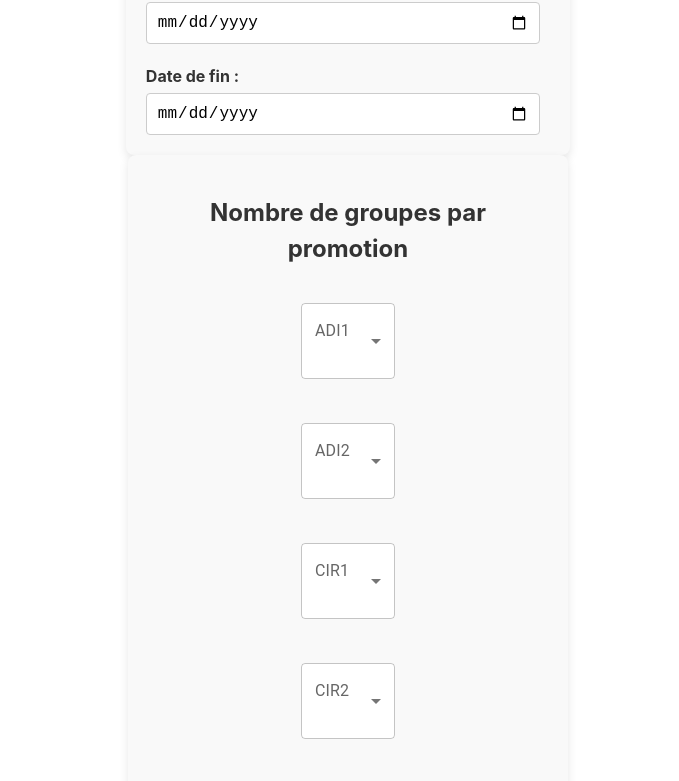
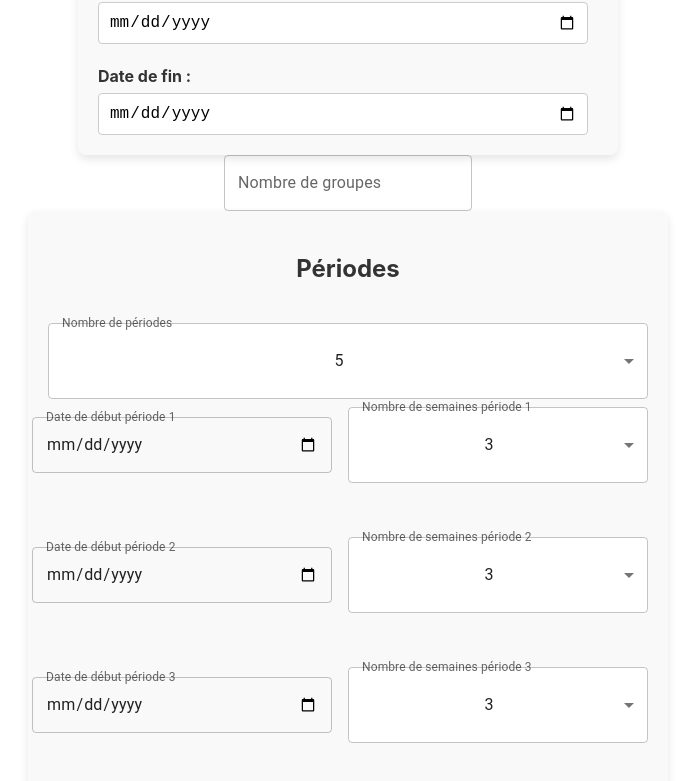
Before and after one commit to rozennrd/OPALE, a React (Vite) app in the folder BobPlanning.front/: page / in a window 1280 px wide. Shown: the part 285-1066 px from the top of the page, without its empty margins (292-971 px from the left). Built offline with nearby package versions, Linux system fonts and the light colour scheme.

Commit message:
Modif component nbGroupesPromo + ajout component PeriodesAP

```diff
--- a/BobPlanning.front/src/components/NbGroupesPromo.tsx
+++ b/BobPlanning.front/src/components/NbGroupesPromo.tsx
@@ -1,68 +1,13 @@
 import React from 'react';
-import { useState } from 'react';
-import { Select, MenuItem, FormControl, InputLabel } from '@mui/material';
-import { SelectChangeEvent } from '@mui/material';
-import './NbGroupesPromo.css';
+import TextField from '@mui/material/TextField';
 
 const NbGroupesPromo: React.FC = () => {
-    const [formData, setFormData] = useState<Record<string, string>>({
-        ADI1: '',
-        ADI2: '',
-        CIR1: '',
-        CIR2: '',
-        AP3: '',
-        AP4: '',
-        AP5: '',
-        ISEN3: '',
-        ISEN4: '',
-        ISEN5: ''
-    });
-
-
-
-    const handleChange = (e: SelectChangeEvent<string>) => {
-        const { name, value } = e.target;
-        setFormData({
-            ...formData,
-            [name as string]: value as string
-        });
-    };
-
-    const handleSubmit = (e: React.FormEvent) => {
-        e.preventDefault();
-        console.log(formData);
-    };
-
     return (
-        <div className='nb-groupes-promo'>
-            <h2>Nombre de groupes par promotion</h2>
-            <form onSubmit={handleSubmit}>
-                {Object.keys(formData).map((key, index) => (
-                    <FormControl fullWidth variant="outlined" key={index} margin="normal">
-                        <InputLabel id={`${key}-label`}>{key}</InputLabel>
-                        <Select
-                            labelId={`${key}-label`}
-                            id={key}
-                            name={key}
-                            value={formData[key as string]}
-                            onChange={handleChange}
-                            label={key}
-                        >
-                            <MenuItem value="">
-                                <em>Selectionner le nombre de classes</em>
-                            </MenuItem>
-                            <MenuItem value="0">0</MenuItem>
-                            <MenuItem value="1">1</MenuItem>
-                            <MenuItem value="2">2</MenuItem>
-                            <MenuItem value="3">3</MenuItem>
-                            <MenuItem value="4">4</MenuItem>
-                            <MenuItem value="5">5</MenuItem>
-                        </Select>
-                    </FormControl>
-                ))}
-                <button type="submit">Submit</button>
-            </form>
-        </div>
+        <TextField
+            label="Nombre de groupes"
+            type="number"
+            variant="outlined"
+        />
     );
 };
 
--- /dev/null
+++ b/BobPlanning.front/src/components/PeriodesAP.css
@@ -0,0 +1,82 @@
+/* Global styling for the PeriodesAP component */
+.periodes-ap {
+    padding: 20px;
+    background-color: #f9f9f9;
+    border-radius: 8px;
+    box-shadow: 0px 4px 10px rgba(0, 0, 0, 0.1);
+    max-width: 600px;
+    margin: 0 auto;
+    text-align: center;
+}
+
+/* Title styling */
+.periodes-ap h2 {
+    color: #333;
+    font-size: 24px;
+    margin-bottom: 20px;
+    font-weight: bold;
+}
+
+/* Grid container for the form elements */
+.MuiGrid-container {
+    align-items: center;
+    margin-bottom: 15px;
+}
+
+/* Styling for the input of type date */
+input[type="date"].date-input {
+    width: 80%;
+    padding: 10px;
+    border-radius: 4px;
+    border: 1px solid #ccc; /* Standard border */
+    background-color: #fff; /* Background color */
+    font-size: 16px;
+    color: #333;
+    transition: border-color 0.3s ease, box-shadow 0.3s ease;
+    appearance: none; /* Hide native date input styling (important for cross-browser consistency) */
+}
+
+/* Improve cross-browser appearance for date inputs */
+input[type="date"].date-input::-webkit-calendar-picker-indicator {
+    filter: invert(0.5); /* Optional: customize icon appearance */
+}
+
+/* Change color and shadow on focus */
+input[type="date"].date-input:focus {
+    outline: none;
+    border-color: #007bff; /* Blue border on focus */
+    box-shadow: 0 0 5px rgba(0, 123, 255, 0.3); /* Subtle shadow for focus */
+}
+
+/* Placeholder text color for the date input */
+input[type="date"].date-input::placeholder {
+    color: #999;
+    font-style: italic;
+}
+
+/* Label for the form control */
+.MuiInputLabel-root {
+    color: #555;
+    font-weight: bold;
+    margin-bottom: 5px;
+}
+
+/* Select field customization (for the weeks, for consistency) */
+.MuiSelect-root {
+    background-color: #fff;
+    padding: 10px;
+    font-size: 16px;
+}
+
+.MuiOutlinedInput-notchedOutline {
+    border-color: #ccc; /* Default border color */
+}
+
+.Mui-focused .MuiOutlinedInput-notchedOutline {
+    border-color: #007bff; /* Blue border on focus */
+}
+
+/* Spacing for grid elements */
+.MuiGrid-item {
+    padding-bottom: 15px;
+}
--- a/BobPlanning.front/src/components/PeriodesAP.tsx
+++ b/BobPlanning.front/src/components/PeriodesAP.tsx
@@ -0,0 +1,87 @@
+import React, { useState } from 'react';
+import { Grid, Box, Select, MenuItem, InputLabel, FormControl, SelectChangeEvent, TextField } from '@mui/material';
+import './PeriodesAP.css';
+
+interface PeriodesAPProps {
+  nbPeriodesDefaultValue?: number;
+}
+
+export default function PeriodesAP({ nbPeriodesDefaultValue = 5 }: PeriodesAPProps) {
+    const [numPeriods, setNumPeriods] = useState<number>(nbPeriodesDefaultValue); // Default to 5 periods if not provided
+    const [dates, setDates] = useState<string[]>(Array(nbPeriodesDefaultValue).fill(''));
+    const [weeks, setWeeks] = useState<number[]>(Array(nbPeriodesDefaultValue).fill(3)); // Default to 3 weeks per period
+
+    const handleNumPeriodsChange = (e: SelectChangeEvent<number>) => {
+        const value = e.target.value as number;
+        setNumPeriods(value);
+        setDates(Array(value).fill(''));
+        setWeeks(Array(value).fill(3)); // Reset weeks array when the number of periods changes
+    };
+
+    const handleDateChange = (index: number, value: string) => {
+        const newDates = [...dates];
+        newDates[index] = value;
+        setDates(newDates);
+    };
+
+    const handleWeeksChange = (index: number, value: number) => {
+        const newWeeks = [...weeks];
+        newWeeks[index] = value;
+        setWeeks(newWeeks);
+    };
+
+    return (
+        <Box className='periodes-ap'>
+            <h2>Périodes</h2>
+            {/* Select for the number of periods */}
+            <FormControl fullWidth margin="normal">
+                <InputLabel id="num-periods-label">Nombre de périodes</InputLabel>
+                <Select
+                    labelId="num-periods-label"
+                    value={numPeriods}
+                    onChange={handleNumPeriodsChange}
+                >
+                    {[...Array(6).keys()].map(i => (
+                        <MenuItem key={i+1} value={i+1}>{i+1}</MenuItem>
+                    ))}
+                </Select>
+            </FormControl>
+
+            {/* Date and weeks per period */}
+            <Grid container spacing={2}>
+                {dates.map((date, index) => (
+                    <Grid container spacing={2} key={index}>
+                        <Grid item xs={12} sm={6}>
+                            <FormControl fullWidth margin="normal">
+                                <InputLabel shrink>Date de début période {index + 1}</InputLabel>
+                                <TextField
+                                    type="date"
+                                    value={date}
+                                    onChange={(e) => handleDateChange(index, e.target.value)}
+                                    InputLabelProps={{ shrink: true }}
+                                    fullWidth
+                                />
+                            </FormControl>
+                        </Grid>
+                        <Grid item xs={12} sm={6}>
+                            <FormControl fullWidth margin="normal">
+                                <InputLabel id={`weeks-label-${index}`}>
+                                    Nombre de semaines période {index + 1}
+                                </InputLabel>
+                                <Select
+                                    labelId={`weeks-label-${index}`}
+                                    value={weeks[index]}
+                                    onChange={(e) => handleWeeksChange(index, e.target.value as number)}
+                                >
+                                    {[3, 4, 5, 6].map(week => (
+                                        <MenuItem key={week} value={week}>{week}</MenuItem>
+                                    ))}
+                                </Select>
+                            </FormControl>
+                        </Grid>
+                    </Grid>
+                ))}
+            </Grid>
+        </Box>
+    );
+}
--- a/BobPlanning.front/src/pages/Home.tsx
+++ b/BobPlanning.front/src/pages/Home.tsx
@@ -2,6 +2,7 @@ import React from 'react';
 import TopBar from '../components/TopBar';
 import NbGroupesPromo from '../components/NbGroupesPromo';
 import DebFinCalendrier from '../components/DebFinCalendrier';
+import PeriodesAP from '../components/PeriodesAP';
 
 const Home: React.FC = () => {
     return (
@@ -9,6 +10,7 @@ const Home: React.FC = () => {
             <TopBar />
             <DebFinCalendrier />
             <NbGroupesPromo />
+            <PeriodesAP />
 
 
         </div>
```
